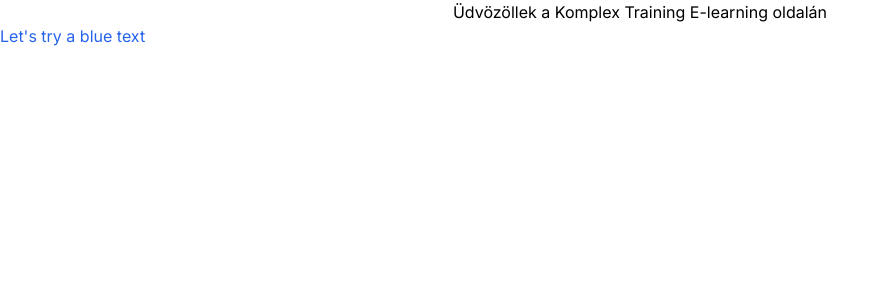
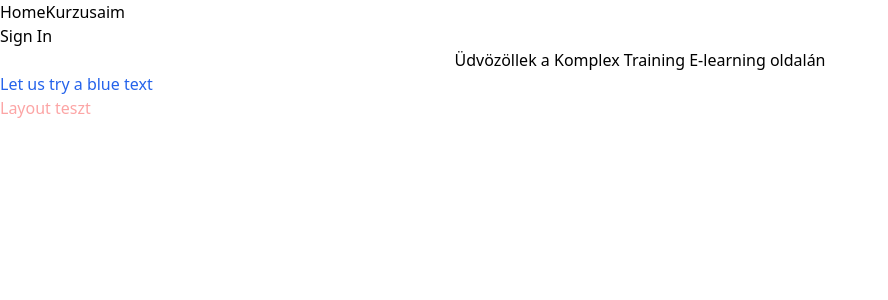
Before and after one commit to Prince-Csaba/komplex_learning, a Next.js app: page / in a window 1280 px wide. Shown: the top 300 px of the page, without its empty margins (0-888 px from the left). Built offline with nearby package versions, Linux system fonts and the light colour scheme; no server answers.

Commit message:
work on next auth

```diff
--- a/package.json
+++ b/package.json
@@ -10,6 +10,7 @@
   },
   "dependencies": {
     "next": "13.5.4",
+    "next-auth": "^4.23.2",
     "next-pwa": "^5.6.0",
     "react": "^18",
     "react-dom": "^18"
--- /dev/null
+++ b/src/app/api/auth/[...nextauth]/options.ts
@@ -0,0 +1,38 @@
+import type { DefaultSession, NextAuthOptions } from "next-auth";
+import GoogleProvider from 'next-auth/providers/google'
+
+export interface Session {
+  user: {
+    id: string;
+    tokenUsed: number;
+    } & DefaultSession["user"];
+  };
+
+export const options: NextAuthOptions = {
+  providers: [
+    GoogleProvider({
+      clientId: process.env.GOOGLE_ID as string,
+      clientSecret: process.env.GOOGLE_SECRET as string
+    })
+  ],
+  pages: {
+    signIn: '/auth/signin',
+    signOut: '/auth/signout',
+    error: '/auth/error', // Error code passed in query string as ?error=
+    verifyRequest: '/auth/verify-request', // (used for check email message)
+    newUser: '/auth/new-user' // New users will be directed here on first sign in (leave the property out if not of interest)
+  }
+/*   session: {
+    jwt: true,
+    sessionCallback: async (session, user) => {
+      // Get the extra user data.
+      const extraData = await getExtraUserData(user);
+
+      // Add the extra user data to the session.
+      session.user.extraData = extraData;
+
+      // Return the session.
+      return session;
+    },
+  }, */
+}
--- /dev/null
+++ b/src/app/api/auth/[...nextauth]/route.ts
@@ -0,0 +1,6 @@
+import NextAuth from "next-auth/next";
+import {options} from './options'
+
+const handler = NextAuth(options);
+
+export { handler as GET, handler as POST}
--- /dev/null
+++ b/src/app/components/Navbar.tsx
@@ -0,0 +1,15 @@
+import React from 'react'
+import Link from 'next/link'
+import ProfileIcon from './ProfileIcon'
+
+const Navbar = () => {
+  return (
+    <nav>
+      <Link href={"/"}>Home</Link>
+      <Link href={"/myCourses"}>Kurzusaim</Link>
+      <ProfileIcon />
+    </nav>
+  )
+}
+
+export default Navbar
--- /dev/null
+++ b/src/app/components/ProfileIcon.tsx
@@ -0,0 +1,31 @@
+"use client";
+
+import React from 'react'
+import { signIn, signOut, useSession } from 'next-auth/react'
+import Image from 'next/image';
+
+const ProfileIcon = () => {
+  const { data: session, status } = useSession();
+
+  if (status === "authenticated") {
+    return (
+      <div>
+        <Image
+          src = {`${session.user?.image}`}
+          width={40}
+          height={40}
+          alt = "User Photo"
+        />
+        <button onClick={() => {signOut()}}>Sign Out</button>
+      </div>
+    )
+  } else {
+    return (
+      <div>
+        <button onClick={() => {signIn()}}>Sign In</button>
+      </div>
+    )
+  }
+}
+
+export default ProfileIcon
--- a/src/app/layout.tsx
+++ b/src/app/layout.tsx
@@ -1,6 +1,8 @@
 import './globals.css'
 import type { Metadata } from 'next'
 import { Inter } from 'next/font/google'
+import Navbar from './components/Navbar'
+import { NextAuthProvider } from './provider'
 
 const inter = Inter({ subsets: ['latin'] })
 
@@ -19,7 +21,13 @@
 }) {
   return (
     <html lang="en">
-      <body className={inter.className}>{children}</body>
+      <NextAuthProvider>
+        <div>
+          <Navbar />
+          {children}
+          <p className="text-red-300">Layout teszt</p>
+        </div>
+      </NextAuthProvider>
     </html>
   )
 }
--- /dev/null
+++ b/src/app/middleware.tsx
@@ -0,0 +1,5 @@
+//Without a defined matcher, this one line applies next-auth to the entire project
+export { default } from 'next-auth/middleware';
+
+//App uses next-auth to only mathing routes - can be regex
+// export const config = { matcher: ["/myCourses", "/dashboard"]}
--- /dev/null
+++ b/src/app/myCourses/page.tsx
@@ -0,0 +1,8 @@
+import React from 'react'
+
+const myCourses = () => {
+  return (
+    <div>myCourses</div>
+  )
+}
+export default myCourses
--- a/src/app/page.tsx
+++ b/src/app/page.tsx
@@ -5,7 +5,7 @@
     <div>
       <h1 className="text-center">Üdvözöllek a Komplex Training E-learning oldalán</h1>
       <p className="text-blue-600">
-        Let's try a blue text
+        Let us try a blue text
       </p>
     </div>
   )
--- /dev/null
+++ b/src/app/provider.tsx
@@ -0,0 +1,7 @@
+"use client"
+
+import { SessionProvider } from "next-auth/react";
+
+export const NextAuthProvider = ({ children } : any) => {
+  return <SessionProvider>{children}</SessionProvider>
+}
```
Also changed, not shown: 1 other file (tests, documents, lock files or other folders).
